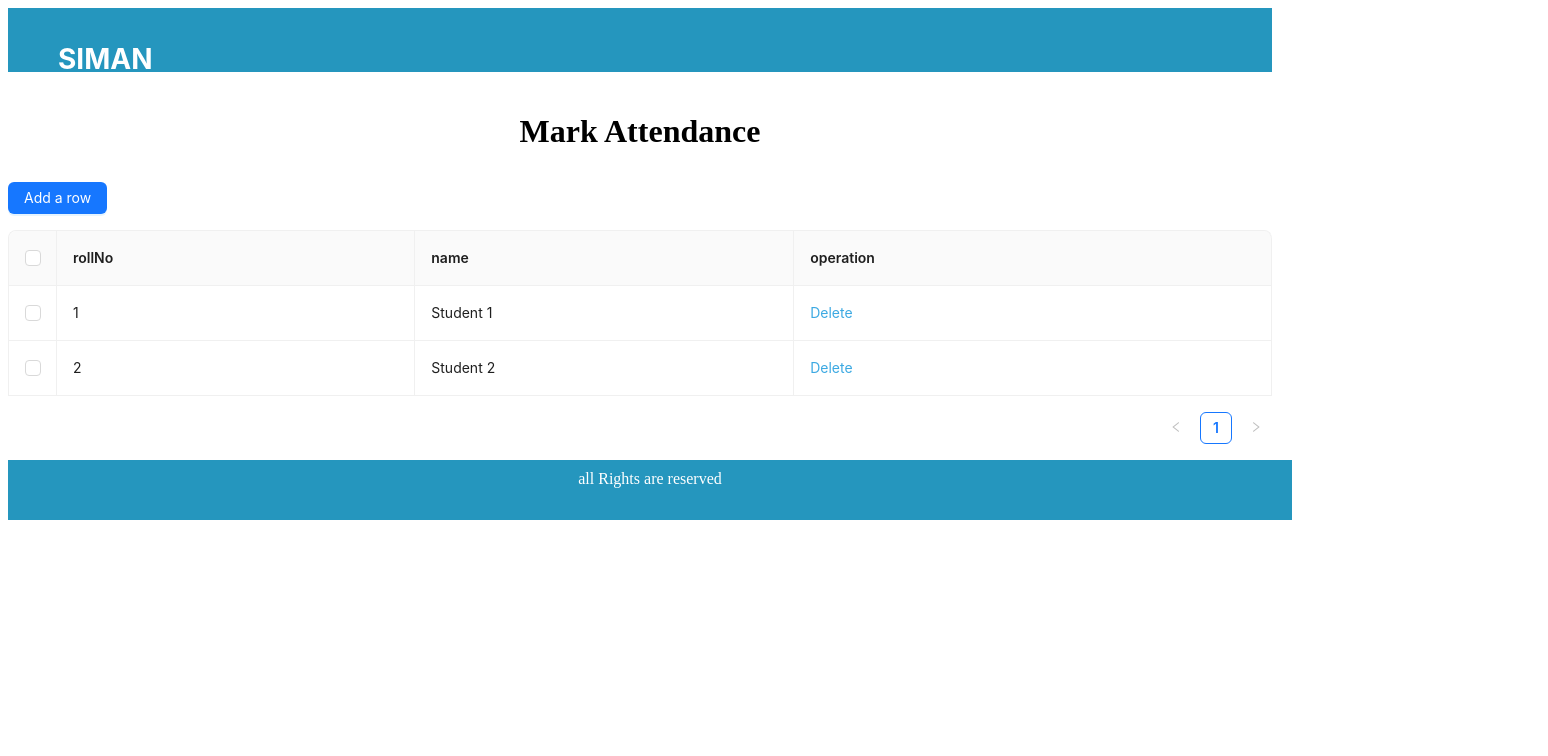
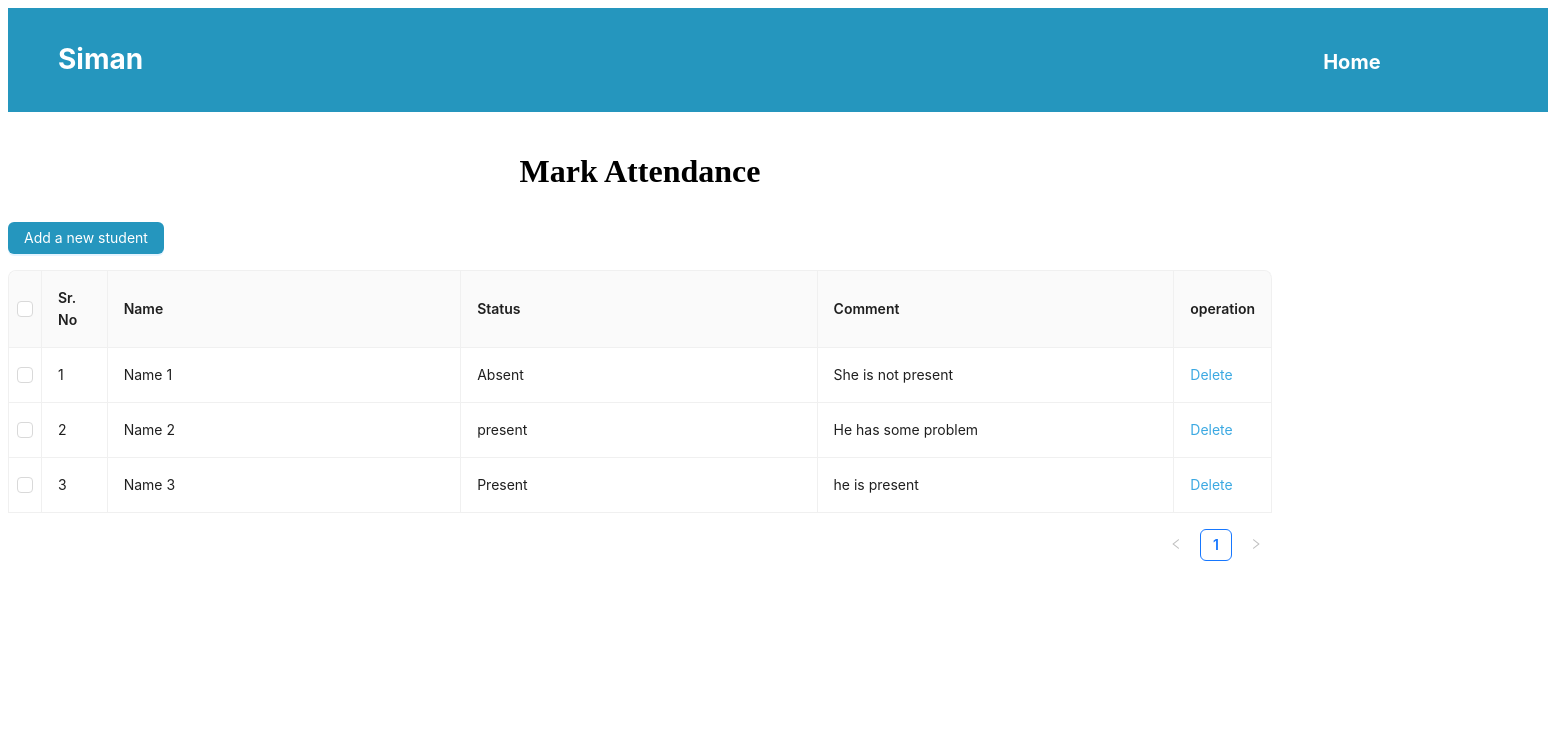
Before and after one commit to prarambh1-0/siman1, a React (Vite) app: page /markattendance in a window 1280 px wide. Shown: the top 756 px of the page, 1548 px wide, since content can reach past the window. Built offline with nearby package versions, Linux system fonts and the light colour scheme.

Commit message:
Lahu added the changes according to meeting

```diff
--- a/src/components/MarkAttandance/MarkAttendance.jsx
+++ b/src/components/MarkAttandance/MarkAttendance.jsx
@@ -1,206 +1,449 @@
-// import React, { Component } from 'react'
-// import { useState } from 'react'
-// import './markAttendance.css'
-// import {
-//   Button,
-//   Form,
-//   Upload,
-// } from 'antd';
-// import { PlusOutlined } from '@ant-design/icons';
-// const NormFile = (e) => {
-//   if (Array.isArray(e)) {
-//     return e;
+// // import React, { Component } from 'react'
+// // import { useState } from 'react'
+// // import './markAttendance.css'
+// // import {
+// //   Button,
+// //   Form,
+// //   Upload,
+// // } from 'antd';
+// // import { PlusOutlined } from '@ant-design/icons';
+// // const NormFile = (e) => {
+// //   if (Array.isArray(e)) {
+// //     return e;
+// //   }
+// //   return e?.fileList;
+// // };
+// // const data = [
+// //   {
+// //     studentId: '01',
+// //     name: 'John Doe',
+// //     status: 'No',
+// //     comment: 'NA',
+// //   },
+// //   {
+// //     studentId: '02',
+// //     name: 'Sara',
+// //     status: 'Yes',
+// //     comment: 'NA',
+// //   },
+// //   {
+// //     studentId: '03',
+// //     name: 'Mike',
+// //     status: 'Yes',
+// //     comment: 'NA',
+// //   },
+
+// // ]
+
+// // const MarkAttendance = () => {
+// //     const [studentData, setstudentData] = useState(data)
+
+// //     const onChangeInput = (e, studentId) => {
+// //       const { name, value } = e.target
+// //       console.log('name', name)
+// //       console.log('value', value)
+// //       console.log('studentId', studentId)
+
+// //       const editData = studentData.map((item) =>
+// //         item.studentId === studentId && name ? { ...item, [name]: value } : item
+// //       )
+
+// //       console.log('editData', editData)
+
+// //       setstudentData(editData)
+// //     }
+
+
+// //     return (
+// //       <div>
+// //         <div className="container">
+// //       <h1 className="title">ReactJS Editable Table</h1>
+// //       <table>
+// //         <thead>
+// //           <tr>
+// //           <th>Roll No</th>
+// //             <th>Name</th>
+// //             <th>status</th>
+// //             <th>comment</th>
+// //           </tr>
+// //         </thead>
+// //         <tbody>
+// //           {studentData.map(({ studentId, name, status, comment }) => (
+// //             <tr key={studentId}>
+// //               <td>
+// //                 <input
+// //                   studentId="studentId"
+// //                   value={studentId}
+// //                   type="text"
+// //                   onChange={(e) => onChangeInput(e, studentId)}
+// //                   placeholder="Type Name"
+// //                 />
+// //               </td>
+// //               <td>
+// //                 <input
+// //                   name="name"
+// //                   value={name}
+// //                   type="text"
+// //                   onChange={(e) => onChangeInput(e, studentId)}
+// //                   placeholder="Type Email"
+// //                 />
+// //               </td>
+// //               <td>
+// //                 <input
+// //                   name="status"
+// //                   type="text"
+// //                   value={status}
+// //                   onChange={(e) => onChangeInput(e, studentId)}
+// //                   placeholder="Type Position"
+// //                 />
+// //               </td>
+// //               <td>
+// //                 <input
+// //                   name="comment"
+// //                   type="text"
+// //                   value={comment}
+// //                   onChange={(e) => onChangeInput(e, studentId)}
+// //                   placeholder="Type Position"
+// //                 />
+// //               </td>
+// //             </tr>
+// //           ))}
+// //         </tbody>
+// //       </table>
+// //     </div>
+// //     <Form>
+// //     <Form.Item label="Upload" valuePropName="fileList" getValueFromEvent={NormFile}>
+// //           <Upload action="/upload.do" listType="picture-card">
+// //             <div>
+// //               <PlusOutlined />
+// //               <div style={{ marginTop: 8 }}>Upload</div>
+// //             </div>
+// //           </Upload>
+// //         </Form.Item>
+// //         </Form>
+// //         <Button href='/studentupdation'>Add new Student</Button>
+// //       </div>
+// //     )
+// //   }
+// // export default MarkAttendance
+
+// // import React, { Component, useState } from 'react';
+
+// // export class MarkAttendance extends Component {
+
+// //   render() {
+// //     const [batch, setBatch] = useState("");
+// //     const [date, setDate] = useState("");
+// //     const [students, setStudents] = useState([]);
+
+// //     const handleAddStudent = () => {
+// //       setStudents([...students, { name: "", status: "" }]);
+// //     };
+
+// //     const handleMarkAttendance = (studentIndex, status) => {
+// //       students[studentIndex].status = status;
+// //       setStudents([...students]);
+// //     };
+// //     return (
+// //       <div className="attendance-sheet">
+// //         <h1>Mark Attendance</h1>
+// //         <div className="attendance-sheet-header">
+// //           <input
+// //             type="text"
+// //             placeholder="Batch"
+// //             value={batch}
+// //             onChange={(e) => setBatch(e.target.value)}
+// //           />
+// //           <input
+// //             type="date"
+// //             placeholder="Date"
+// //             value={date}
+// //             onChange={(e) => setDate(e.target.value)}
+// //           />
+// //         </div>
+// //         <div className="attendance-sheet-table">
+// //           <table>
+// //             <thead>
+// //               <tr>
+// //                 <th>Sr.No.</th>
+// //                 <th>Name of Students</th>
+// //                 <th>Status</th>
+// //                 <th>Comment</th>
+// //               </tr>
+// //             </thead>
+// //             <tbody>
+// //               {students.map((student, index) => (
+// //                 <tr key={index}>
+// //                   <td>{index + 1}</td>
+// //                   <td><input type="text" placeholder="Name" value={student.name} onChange={(e) => handleMarkAttendance(index, e.target.value)} /></td>
+// //                   <td>
+// //                     <input
+// //                       type="checkbox"
+// //                       checked={student.status === "present"}
+// //                       onChange={(e) => handleMarkAttendance(index, e.target.checked ? "present" : "")}
+// //                     />
+// //                   </td>
+// //                   <td><input type="text" placeholder="Comment" value={student.comment} onChange={(e) => handleMarkAttendance(index, e.target.value)} /></td>
+// //                 </tr>
+// //               ))}
+// //             </tbody>
+// //           </table>
+// //         </div>
+// //         <div className="attendance-sheet-actions">
+// //           <button onClick={handleAddStudent}>Add Student</button>
+// //           <button>Upload Sheet</button>
+// //         </div>
+// //       </div>
+// //     );
+// //   };
+// // }
+
+
+// // export default MarkAttendance;
+
+// import React, { useContext, useEffect, useRef, useState } from 'react';
+// import { Button, Form, Input, Popconfirm, Table, Upload} from 'antd';
+// import '../StudentDbCreation/StudentDBCreation.css'
+// // import { PlusOutlined } from '@ant-design/icons';
+// // const NormFile = (e) => {
+// //   if (Array.isArray(e)) {
+// //     return e;
+// //   }
+// //   return e?.fileList;
+// // };
+
+// const EditableContext = React.createContext(null);
+
+// const EditableRow = ({ index, ...props }) => {
+//   const [form] = Form.useForm();
+//   return (
+//     <Form form={form} component={false}>
+//       <EditableContext.Provider value={form}>
+//         <tr {...props} />
+//       </EditableContext.Provider>
+//     </Form>
+//   );
+// };
+
+// const EditableCell = ({
+//   title,
+//   editable,
+//   children,
+//   dataIndex,
+//   record,
+//   handleSave,
+//   ...restProps
+// }) => {
+//   const [editing, setEditing] = useState(false);
+//   const inputRef = useRef(null);
+//   const form = useContext(EditableContext);
+
+//   useEffect(() => {
+//     if (editing) {
+//       inputRef.current.focus();
+//     }
+//   }, [editing]);
+
+//   const toggleEdit = () => {
+//     setEditing(!editing);
+//     form.setFieldsValue({
+//       [dataIndex]: record[dataIndex],
+//     });
+//   };
+
+//   const save = async () => {
+//     try {
+//       const values = await form.validateFields();
+//       toggleEdit();
+//       handleSave({
+//         ...record,
+//         ...values,
+//       });
+//     } catch (errInfo) {
+//       console.log('Save failed:', errInfo);
+//     }
+//   };
+
+//   let childNode = children;
+
+//   if (editable) {
+//     childNode = editing ? (
+//       <Form.Item
+//         style={{
+//           margin: 0,
+//         }}
+//         name={dataIndex}
+//         rules={[
+//           {
+//             required: true,
+//             messrollNo: `${title} is required.`,
+//           },
+//         ]}
+//       >
+//         <Input ref={inputRef} onPressEnter={save} onBlur={save} />
+//       </Form.Item>
+//     ) : (
+//       <div
+//         className="editable-cell-value-wrap"
+//         style={{
+//           paddingRight: 24,
+//         }}
+//         onClick={toggleEdit}
+//       >
+//         {children}
+//       </div>
+//     );
 //   }
-//   return e?.fileList;
+
+//   return <td style={{ backgroundColor: '#CAF0F8' }} {...restProps}>{childNode}</td>;
 // };
-// const data = [
-//   {
-//     studentId: '01',
-//     name: 'John Doe',
-//     status: 'No',
-//     comment: 'NA',
-//   },
-//   {
-//     studentId: '02',
-//     name: 'Sara',
-//     status: 'Yes',
-//     comment: 'NA',
-//   },
-//   {
-//     studentId: '03',
-//     name: 'Mike',
-//     status: 'Yes',
-//     comment: 'NA',
-//   },
-
-// ]
 
 // const MarkAttendance = () => {
-//     const [studentData, setstudentData] = useState(data)
+//   const [dataSource, setDataSource] = useState([
+//     {
+//       key: '0',
+//       name: 'Student 1',
+//       comment:'YES',
+//       rollNo: '1',
 
-//     const onChangeInput = (e, studentId) => {
-//       const { name, value } = e.target
-//       console.log('name', name)
-//       console.log('value', value)
-//       console.log('studentId', studentId)
+//     },
+//     {
+//       key: '1',
+//       name: 'Student 2',
+//       comment:"no",
+//       rollNo: '2',
 
-//       const editData = studentData.map((item) =>
-//         item.studentId === studentId && name ? { ...item, [name]: value } : item
-//       )
+//     },
+//   ]);
 
-//       console.log('editData', editData)
+//   const handleDelete = (key) => {
+//     const newData = dataSource.filter((item) => item.key !== key);
+//     setDataSource(newData);
+//   };
 
-//       setstudentData(editData)
+//   const defaultColumns = [
+//     {
+//       title: 'rollNo',
+//       dataIndex: 'rollNo',
+//       editable: true,
+//     },
+//     {
+//       title: 'name',
+//       dataIndex: 'name',
+//       width: '30%',
+//       editable: false,
+//     },
+//     {
+//       title: 'Comment',
+//       dataIndex: 'comment',
+//       width: '30%',
+//       editable: true,
+//     },
+//     {
+//       title: 'operation',
+//       dataIndex: 'operation',
+//       render: (_, record) =>
+//         dataSource.length >= 1 ? (
+//           <Popconfirm title="Sure to delete?" onConfirm={() => handleDelete(record.key)}>
+//             <a>Delete</a>
+//           </Popconfirm>
+//         ) : null,
+//     },
+//   ];
+
+//   const handleAdd = () => {
+//     const newData = {
+//       key: dataSource.length.toString(),
+//       name: `Student${dataSource.length + 1}`,
+//       rollNo: `${dataSource.length + 1}`,
+//       comment: `able to attend `,
+//     };
+//     setDataSource([...dataSource, newData]);
+//   };
+
+//   const handleSave = (row) => {
+//     const newData = [...dataSource];
+//     const index = newData.findIndex((item) => row.key === item.key);
+//     const item = newData[index];
+//     newData.splice(index, 1, {
+//       ...item,
+//       ...row,
+//     });
+//     setDataSource(newData);
+//   };
+
+//   const components = {
+//     body: {
+//       row: EditableRow,
+//       cell: EditableCell,
+//     },
+//   };
+//   function CustomToolbar() {
+//     return (
+//       <GridToolbarContainer>
+//         <GridToolbarExport />
+//       </GridToolbarContainer>
+//     );
+//   }
+
+//   const columns = defaultColumns.map((col) => {
+//     if (!col.editable) {
+//       return col;
 //     }
+//     return {
+//       ...col,
+//       onCell: (record) => ({
+//         record,
+//         editable: col.editable,
+//         dataIndex: col.dataIndex,
+//         title: col.title,
+//         handleSave,
+//       }),
+//     };
+//   });
 
-
-//     return (
-//       <div>
-//         <div className="container">
-//       <h1 className="title">ReactJS Editable Table</h1>
-//       <table>
-//         <thead>
-//           <tr>
-//           <th>Roll No</th>
-//             <th>Name</th>
-//             <th>status</th>
-//             <th>comment</th>
-//           </tr>
-//         </thead>
-//         <tbody>
-//           {studentData.map(({ studentId, name, status, comment }) => (
-//             <tr key={studentId}>
-//               <td>
-//                 <input
-//                   studentId="studentId"
-//                   value={studentId}
-//                   type="text"
-//                   onChange={(e) => onChangeInput(e, studentId)}
-//                   placeholder="Type Name"
-//                 />
-//               </td>
-//               <td>
-//                 <input
-//                   name="name"
-//                   value={name}
-//                   type="text"
-//                   onChange={(e) => onChangeInput(e, studentId)}
-//                   placeholder="Type Email"
-//                 />
-//               </td>
-//               <td>
-//                 <input
-//                   name="status"
-//                   type="text"
-//                   value={status}
-//                   onChange={(e) => onChangeInput(e, studentId)}
-//                   placeholder="Type Position"
-//                 />
-//               </td>
-//               <td>
-//                 <input
-//                   name="comment"
-//                   type="text"
-//                   value={comment}
-//                   onChange={(e) => onChangeInput(e, studentId)}
-//                   placeholder="Type Position"
-//                 />
-//               </td>
-//             </tr>
-//           ))}
-//         </tbody>
-//       </table>
-//     </div>
-//     <Form>
-//     <Form.Item label="Upload" valuePropName="fileList" getValueFromEvent={NormFile}>
-//           <Upload action="/upload.do" listType="picture-card">
-//             <div>
+//   return (
+//     <div style={{marginBottom:500}}>
+//       <h1 style={{textAlign:'center'}}>Mark Attendance</h1>
+//       <Button
+//         onClick={handleAdd}
+//         type="primary"
+//         style={{
+//           marginTop: 10,
+//           marginBottom: 16,
+//           backgroundColor: '#ff6600'
+//         }}
+//       >
+//         Add a row
+//       </Button>
+//       <Table
+//         components={components}
+//         rowClassName={() => 'editable-row'}
+//         bordered
+//         dataSource={dataSource}
+//         columns={columns}
+//         rowSelection={{}}
+//       />
+//       {/* <Form className='formstudent'
+//         labelCol={{ span: 4 }}
+//         wrapperCol={{ span: 14 }}
+//         layout="horizontal"
+//         style={{ maxWidth: 600 }}
+//       >
+//         <Form.Item label="Upload" valuePropName="fileList" getValueFromEvent={NormFile}>
+//           <Upload action="/upload.do" listType="picture-card" >
+//             <div >
 //               <PlusOutlined />
-//               <div style={{ marginTop: 8 }}>Upload</div>
+//               <div>Upload</div>
 //             </div>
 //           </Upload>
 //         </Form.Item>
-//         </Form>
-//         <Button href='/studentupdation'>Add new Student</Button>
-//       </div>
-//     )
-//   }
-// export default MarkAttendance
-
-// import React, { Component, useState } from 'react';
-
-// export class MarkAttendance extends Component {
-
-//   render() {
-//     const [batch, setBatch] = useState("");
-//     const [date, setDate] = useState("");
-//     const [students, setStudents] = useState([]);
-
-//     const handleAddStudent = () => {
-//       setStudents([...students, { name: "", status: "" }]);
-//     };
-
-//     const handleMarkAttendance = (studentIndex, status) => {
-//       students[studentIndex].status = status;
-//       setStudents([...students]);
-//     };
-//     return (
-//       <div className="attendance-sheet">
-//         <h1>Mark Attendance</h1>
-//         <div className="attendance-sheet-header">
-//           <input
-//             type="text"
-//             placeholder="Batch"
-//             value={batch}
-//             onChange={(e) => setBatch(e.target.value)}
-//           />
-//           <input
-//             type="date"
-//             placeholder="Date"
-//             value={date}
-//             onChange={(e) => setDate(e.target.value)}
-//           />
-//         </div>
-//         <div className="attendance-sheet-table">
-//           <table>
-//             <thead>
-//               <tr>
-//                 <th>Sr.No.</th>
-//                 <th>Name of Students</th>
-//                 <th>Status</th>
-//                 <th>Comment</th>
-//               </tr>
-//             </thead>
-//             <tbody>
-//               {students.map((student, index) => (
-//                 <tr key={index}>
-//                   <td>{index + 1}</td>
-//                   <td><input type="text" placeholder="Name" value={student.name} onChange={(e) => handleMarkAttendance(index, e.target.value)} /></td>
-//                   <td>
-//                     <input
-//                       type="checkbox"
-//                       checked={student.status === "present"}
-//                       onChange={(e) => handleMarkAttendance(index, e.target.checked ? "present" : "")}
-//                     />
-//                   </td>
-//                   <td><input type="text" placeholder="Comment" value={student.comment} onChange={(e) => handleMarkAttendance(index, e.target.value)} /></td>
-//                 </tr>
-//               ))}
-//             </tbody>
-//           </table>
-//         </div>
-//         <div className="attendance-sheet-actions">
-//           <button onClick={handleAddStudent}>Add Student</button>
-//           <button>Upload Sheet</button>
-//         </div>
-//       </div>
-//     );
-//   };
-// }
-
+//       </Form> */}
+//     </div>
+//   );
+// };
 
 // export default MarkAttendance;
-
 import React, { useContext, useEffect, useRef, useState } from 'react';
 import { Button, Form, Input, Popconfirm, Table, Upload} from 'antd';
 import '../StudentDbCreation/StudentDBCreation.css'
@@ -302,14 +545,25 @@ const MarkAttendance = () => {
   const [dataSource, setDataSource] = useState([
     {
       key: '0',
-      name: 'Student 1',
+      name: 'Name 1',
+      status:"Absent",
+      comment:'She is not present',
       rollNo: '1',
+
+    },{
+      key: '1',
+      name: 'Name 2',
+      status:"present",
+      comment:"He has some problem",
+      rollNo: '2',
 
     },
     {
       key: '1',
-      name: 'Student 2',
-      rollNo: '2',
+      name: 'Name 3',
+      status:"Present",
+      comment:"he is present",
+      rollNo: '3',
 
     },
   ]);
@@ -321,13 +575,25 @@ const MarkAttendance = () => {
 
   const defaultColumns = [
     {
-      title: 'rollNo',
+      title: 'Sr. No',
       dataIndex: 'rollNo',
       editable: true,
     },
     {
-      title: 'name',
+      title: 'Name',
       dataIndex: 'name',
+      width: '30%',
+      editable: false,
+    },
+    {
+      title: 'Status',
+      dataIndex: 'status',
+      width: '30%',
+      editable: true,
+    },
+    {
+      title: 'Comment',
+      dataIndex: 'comment',
       width: '30%',
       editable: true,
     },
@@ -395,7 +661,7 @@ const MarkAttendance = () => {
   });
 
   return (
-    <div>
+    <div style={{marginBottom:500}}>
       <h1 style={{textAlign:'center'}}>Mark Attendance</h1>
       <Button
         onClick={handleAdd}
@@ -403,9 +669,10 @@ const MarkAttendance = () => {
         style={{
           marginTop: 10,
           marginBottom: 16,
+          backgroundColor: 'rgb(37, 150, 190)'
         }}
       >
-        Add a row
+        Add a new student
       </Button>
       <Table
         components={components}
--- a/src/components/StudentDbCreation/StudentDBCreation.jsx
+++ b/src/components/StudentDbCreation/StudentDBCreation.jsx
@@ -21,7 +21,7 @@ export class StudentDBCreation extends Component {
   render() {
     return (
       <div class='bg-blue' >
-        <h1 style={{textAlign:'center'}}>Upcoming Events</h1>
+        <h1 style={{textAlign:'center'}}>Create student database</h1>
         <Form className='formstudent'
         labelCol={{ span: 4 }}
         wrapperCol={{ span: 14 }}
@@ -60,7 +60,8 @@ export class StudentDBCreation extends Component {
         </Form.Item>
         <Form.Item style={{ padding:10}}>
           <Button style={{backgroundColor: '#CAF0F8',margin: 10}}>Create a batch</Button>
-          <Button style={{backgroundColor: '#CAF0F8', margin: 10}}>Next</Button>
+          <Button style={{backgroundColor: '#CAF0F8', margin: 10}} href='/'>Next</Button>
+          <Button style={{backgroundColor: '#CAF0F8', margin: 10}} href='/studentupdation'>Student updation</Button>
         </Form.Item>
       </Form>
       </div>
--- a/src/components/attributes/Navbar.jsx
+++ b/src/components/attributes/Navbar.jsx
@@ -12,11 +12,12 @@ function Navbar() {
           <Header style={{
             textAlign: 'left',
             color: 'white',
-            height: 64,
+            height: 104,
             padding:-7,
+            width:1540,
             backgroundColor: 'rgb(37, 150, 190)',
-          }}><h1>SIMAN
-          <a href='/dashbord' style={{ textAlign: 'right', marginLeft: 1200, fontSize:20, color:'white'  }}> Dashbord</a>
+          }}><h1>Siman
+          <a href='/dashbord' style={{ textAlign: 'right', marginLeft: 1180, fontSize:20, color:'white'  }}>Home</a>
           </h1>
           </Header>
 
```
Also changed, not shown: src/components/attributes/dashbord.jsx (+13 -10 lines).
